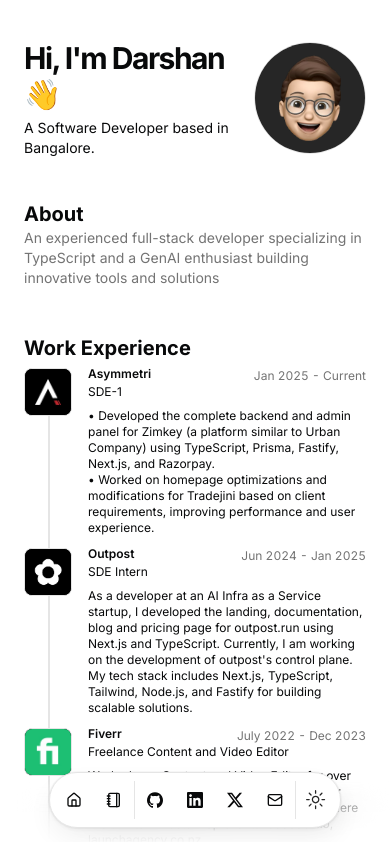
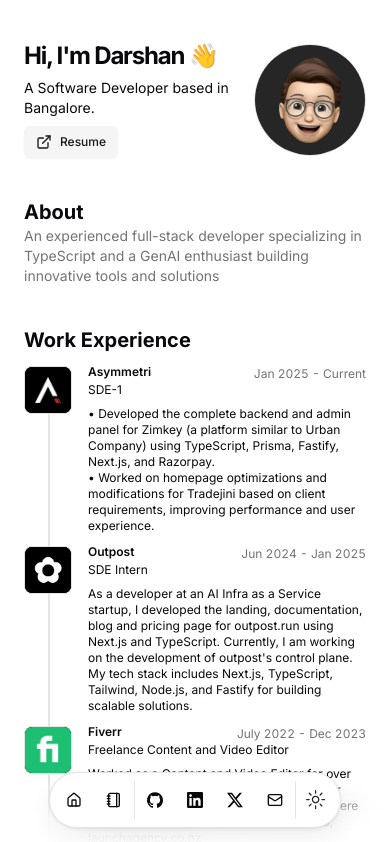
Before and after one commit to darshansrc/portfolio, a Next.js app: page / in a window 390 px wide. Shown: the top 842 px of the page. Built offline with nearby package versions, Linux system fonts and the light colour scheme.

Commit message:
update resume

```diff
--- a/src/app/page.tsx
+++ b/src/app/page.tsx
@@ -4,7 +4,9 @@ import { ProjectCard } from "@/components/project-card";
 import { ResumeCard } from "@/components/resume-card";
 import { Avatar, AvatarFallback, AvatarImage } from "@/components/ui/avatar";
 import { Badge } from "@/components/ui/badge";
+import { Button } from "@/components/ui/button";
 import { DATA } from "@/data/resume";
+import { Download, ExternalLink, Link2 } from "lucide-react";
 import Link from "next/link";
 import Markdown from "react-markdown";
 
@@ -15,11 +17,11 @@ export default function Page() {
     <main className="flex flex-col min-h-[100dvh] space-y-10">
       <section id="hero">
         <div className="mx-auto w-full max-w-2xl space-y-8">
-          <div className="gap-2 flex justify-between">
+          <div className="gap-2 flex justify-between items-center">
             <div className="flex-col flex flex-1 space-y-1.5">
               <BlurFadeText
                 delay={BLUR_FADE_DELAY}
-                className="text-3xl font-bold tracking-tighter sm:text-4xl xl:text-5xl/none"
+                className="text-2xl font-bold tracking-tighter sm:text-4xl xl:text-5xl/none"
                 yOffset={8}
                 text={`Hi, I'm ${DATA.name.split(" ")[0]} 👋`}
               />
@@ -29,17 +31,17 @@ export default function Page() {
                 text={DATA.description}
               />
 
-              {/* <BlurFade delay={BLUR_FADE_DELAY}>
-                <Link href={"/resume.pdf"}>
+              <BlurFade delay={BLUR_FADE_DELAY}>
+                <Link target="_blank" href={"/resume.pdf"}>
                   <Button size={"sm"} variant={"secondary"}>
-                    <Download className="mr-2 size-4" />
+                    <ExternalLink className="mr-2 size-4" />
                     Resume
                   </Button>
                 </Link>
-              </BlurFade> */}
+              </BlurFade>
             </div>
             <BlurFade delay={BLUR_FADE_DELAY}>
-              <Avatar className="size-28 border   ">
+              <Avatar className="size-28 md:size-32 border   ">
                 <AvatarImage
                   className="object-contain p-3 bg-neutral-800 "
                   alt={DATA.name}
@@ -63,7 +65,9 @@ export default function Page() {
       </section>
       <section id="work">
         <div className="flex min-h-0 flex-col  relative">
-          <h2 className="text-xl font-bold mb-3">Work Experience</h2>
+          <BlurFade delay={BLUR_FADE_DELAY * 3}>
+            <h2 className="text-xl font-bold mb-3">Work Experience</h2>
+          </BlurFade>
 
           {DATA.work.map((work, id) => (
             <BlurFade
```
Also changed, not shown: 1 other file (tests, documents, lock files or other folders).
